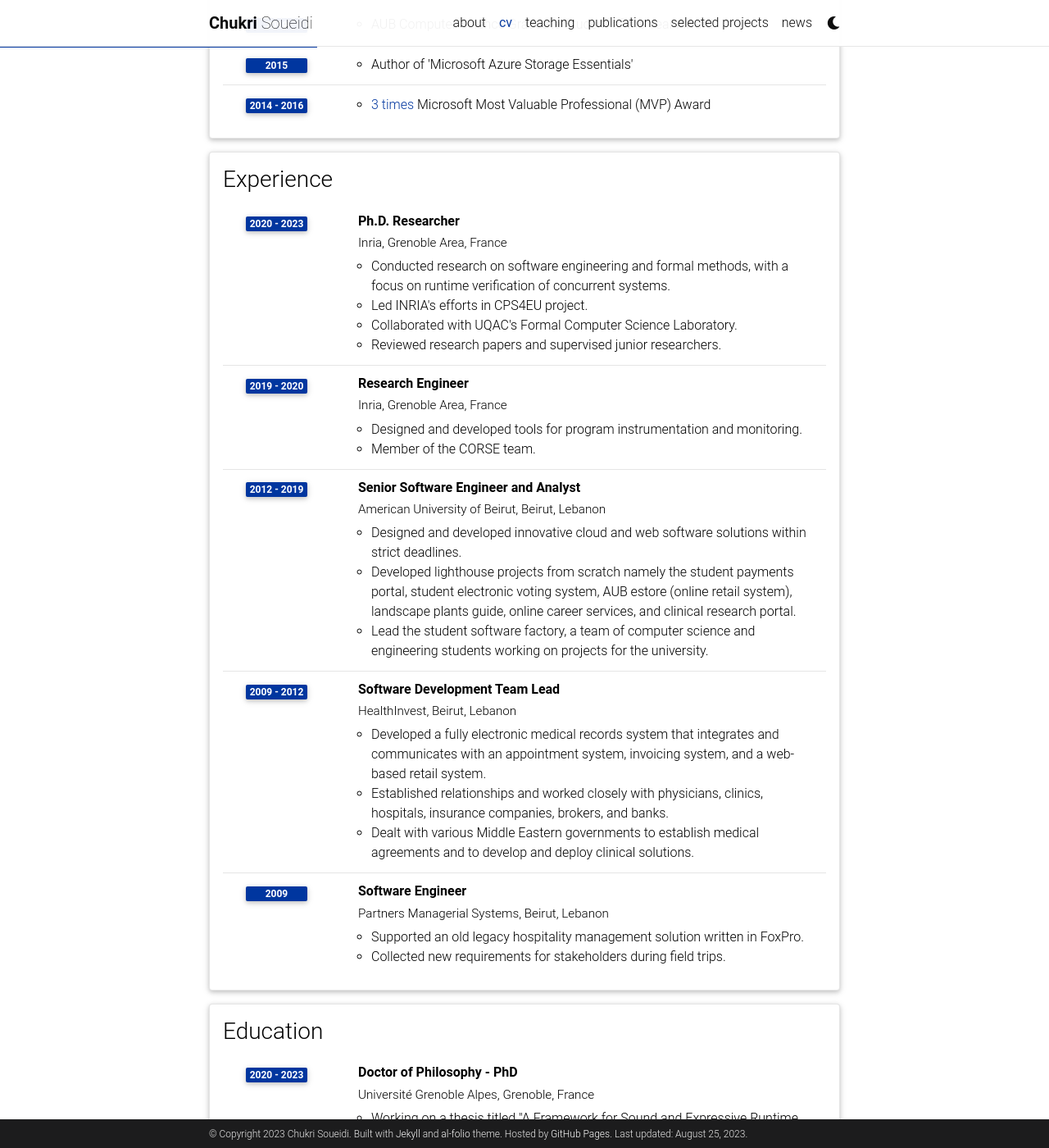
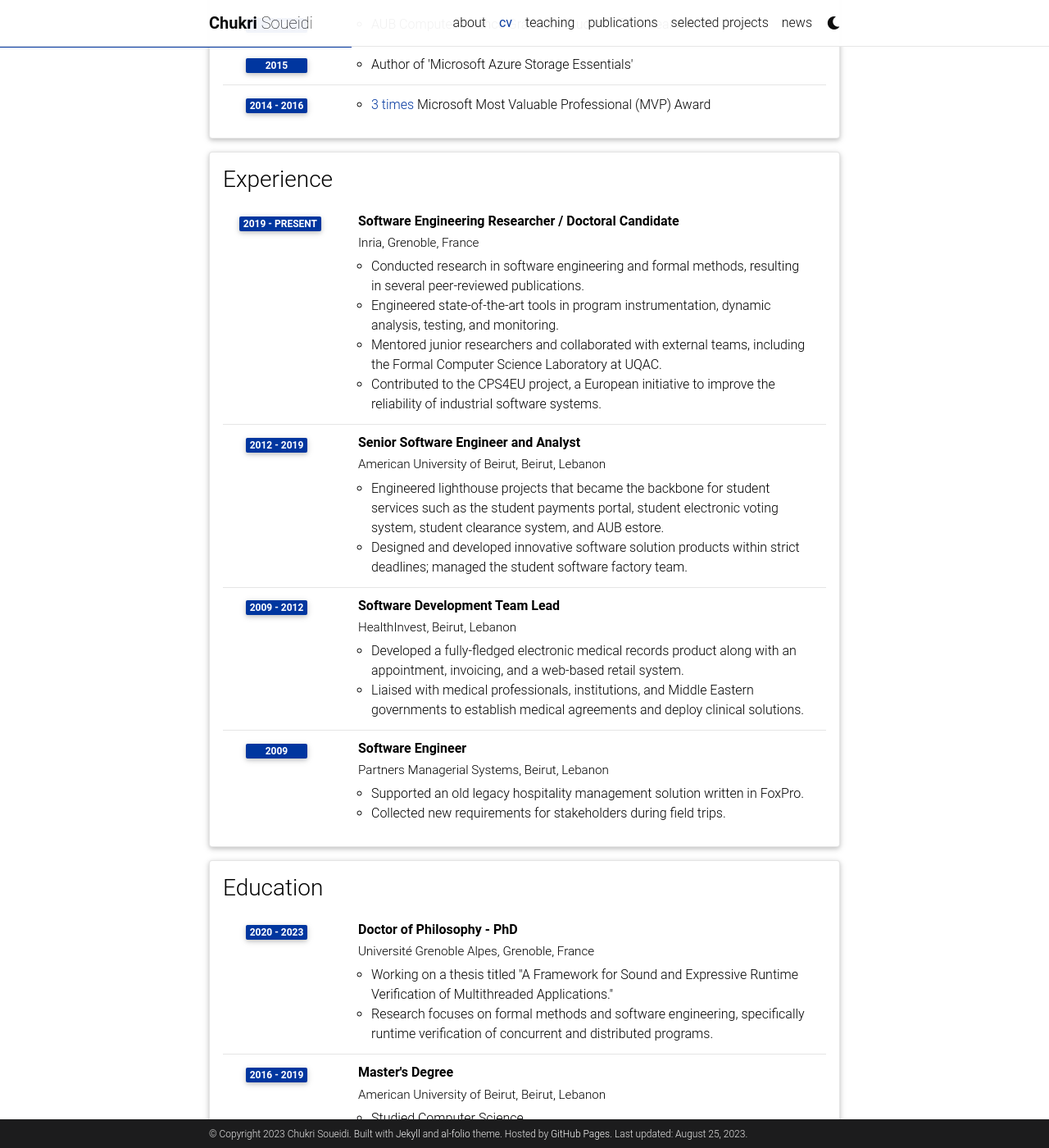
Before and after one commit to csoueidi/csoueidi, a Jekyll site: the page built from _pages/cv.md, in a window 1280 px wide and 1400 px high, scrolled down 545 px. Shown: the whole window at 82% size. Built offline with Jekyll 4.4.1, drawn with Linux system fonts in a browser that asks for light colours; some web fonts are replaced; comment, search, counter and statistics services are not loaded; a style sheet for code colours, icons or effects is not loaded; some of the changed text lies outside the part shown.

Commit message:
cv fixes

```diff
--- a/_data/cv.yml
+++ b/_data/cv.yml
@@ -4,7 +4,7 @@
     - name: Full Name
       value: Chukri Soueidi
     - name: Current Position
-      value: Ph.D. Researcher at Inria
+      value: Software Engineering Researcher / Doctoral Candidate
     - name: Location
       value: Grenoble, France
     - name: Email
@@ -29,39 +29,29 @@
       items:
         - <a href="http://mvp.microsoft.com/en-us/PublicProfile/5000832" rel="external nofollow noopener" target="_blank">3 times</a> Microsoft Most Valuable Professional (MVP) Award
 
-
-
 - title: Experience
   type: time_table
   contents:
-    - title: Ph.D. Researcher
-      institution: Inria, Grenoble Area, France
-      year: 2020 - 2023
+    - title: Software Engineering Researcher / Doctoral Candidate
+      institution: Inria, Grenoble, France
+      year: 2019 - Present
       description:
-        - Conducted research on software engineering and formal methods, with a focus on runtime verification of concurrent systems.
-        - Led INRIA's efforts in CPS4EU project.
-        - Collaborated with UQAC's Formal Computer Science Laboratory.
-        - Reviewed research papers and supervised junior researchers.
-    - title: Research Engineer
-      institution: Inria, Grenoble Area, France
-      year: 2019 - 2020
-      description:
-        - Designed and developed tools for program instrumentation and monitoring.
-        - Member of the CORSE team.
+        - Conducted research in software engineering and formal methods, resulting in several peer-reviewed publications.
+        - Engineered state-of-the-art tools in program instrumentation, dynamic analysis, testing, and monitoring.
+        - Mentored junior researchers and collaborated with external teams, including the Formal Computer Science Laboratory at UQAC.
+        - Contributed to the CPS4EU project, a European initiative to improve the reliability of industrial software systems.
     - title: Senior Software Engineer and Analyst
       institution: American University of Beirut, Beirut, Lebanon
       year: 2012 - 2019
       description:
-        - Designed and developed innovative cloud and web software solutions within strict deadlines.
-        - Developed lighthouse projects from scratch namely the student payments portal, student electronic voting system, AUB estore (online retail system), landscape plants guide, online career services, and clinical research portal.
-        - Lead the student software factory, a team of computer science and engineering students working on projects for the university.
+        - Engineered lighthouse projects that became the backbone for student services such as the student payments portal, student electronic voting system, student clearance system, and AUB estore.
+        - Designed and developed innovative software solution products within strict deadlines; managed the student software factory team.
     - title: Software Development Team Lead
       institution: HealthInvest, Beirut, Lebanon
       year: 2009 - 2012
       description:
-        - Developed a fully electronic medical records system that integrates and communicates with an appointment system, invoicing system, and a web-based retail system.
-        - Established relationships and worked closely with physicians, clinics, hospitals, insurance companies, brokers, and banks.
-        - Dealt with various Middle Eastern governments to establish medical agreements and to develop and deploy clinical solutions.
+        - Developed a fully-fledged electronic medical records product along with an appointment, invoicing, and a web-based retail system.
+        - Liaised with medical professionals, institutions, and Middle Eastern governments to establish medical agreements and deploy clinical solutions.
     - title: Software Engineer
       institution: Partners Managerial Systems, Beirut, Lebanon
       year: 2009
```
Also changed, not shown: assets/img/prof1.png (added), 2 other files.
